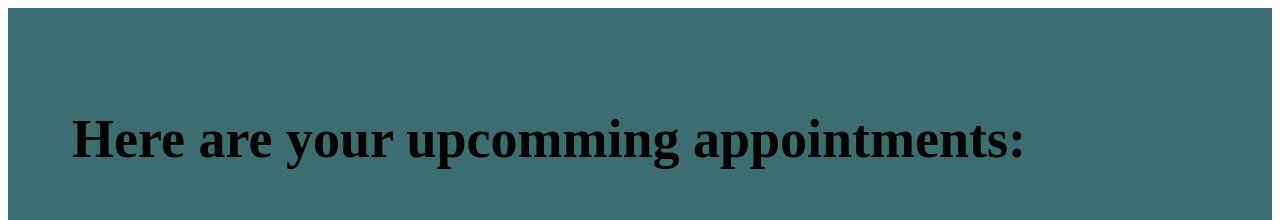
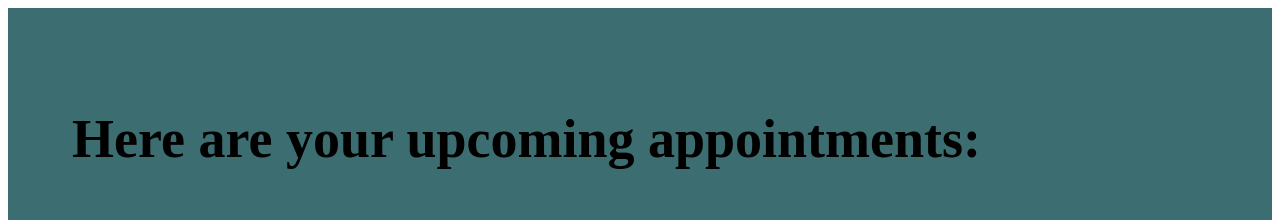
Before and after one commit to p5quared/dementia-alzheimersv2, a SvelteKit app: page /schedule in a window 1280 px wide. Shown: the top 220 px of the page. Built offline with nearby package versions, Linux system fonts and the light colour scheme; no server answers.

Commit message:
type + open link in new tab

```diff
--- a/src/routes/schedule/+page.svelte
+++ b/src/routes/schedule/+page.svelte
@@ -49,7 +49,7 @@
 
 
 <div class="wrapper">
-    <h1>Here are your upcomming appointments:</h1>
+    <h1>Here are your upcoming appointments:</h1>
     <div id="body">
         <div class="map-wrapper">
             {#key selectedAppointment}
@@ -58,7 +58,7 @@
                                      lng={appointments[selectedAppointment].center.lng}/>
                 </GoogleMap>
                 <br><br>
-                <a id="mapLink" href="{appointments[selectedAppointment].mapLink}">Directions</a>
+                <a id="mapLink" target="_blank" rel="noreferrer" href="{appointments[selectedAppointment].mapLink}">Directions</a>
             {/key}
         </div>
         <div>
```
